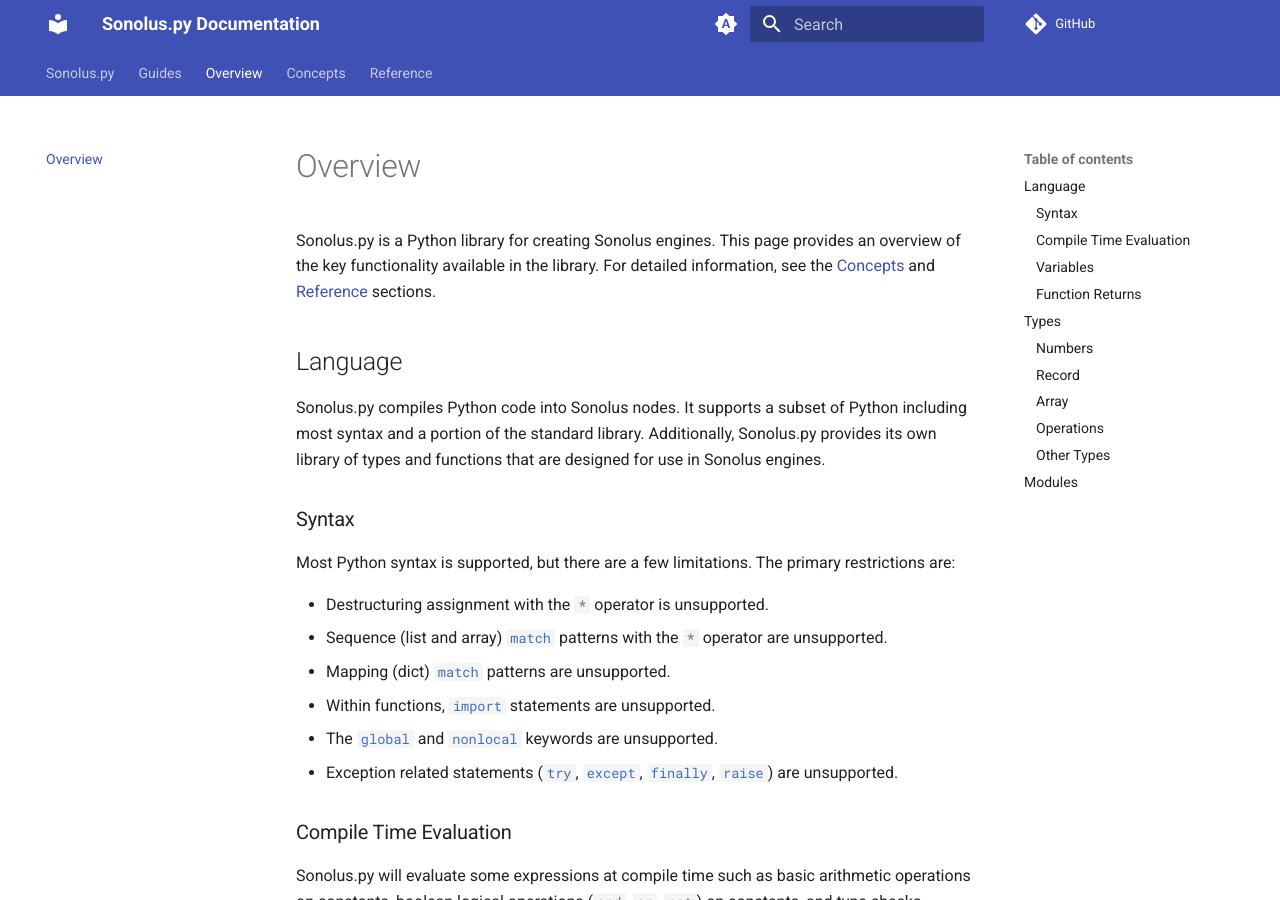
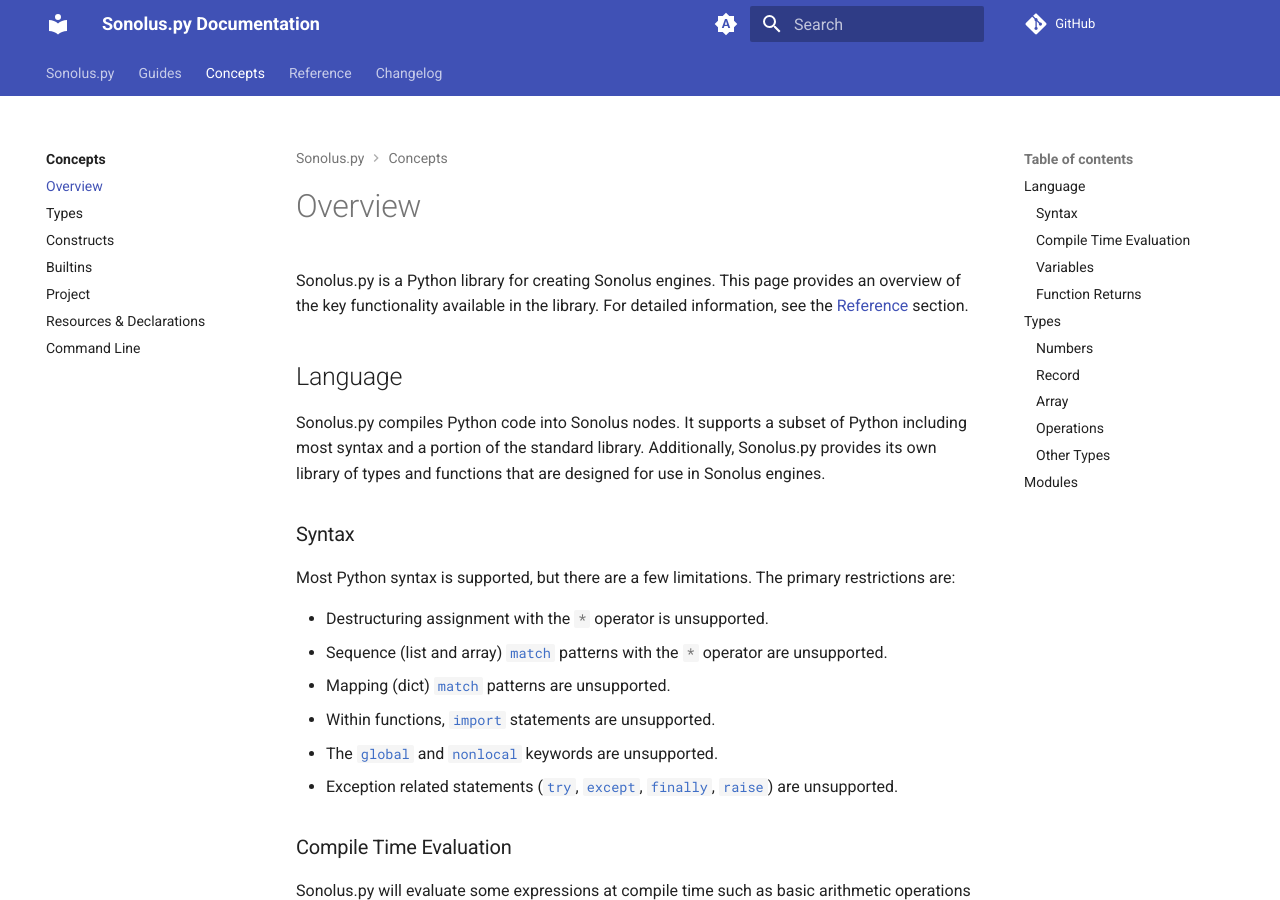
Before and after one commit to qwewqa/sonolus.py, an MkDocs documentation site: the page built from docs/concepts/overview.md, in a window 1280 px wide and 900 px high. Built offline with MkDocs 1.6.1 and Material for MkDocs 9.7.7, drawn with Linux system fonts in a browser that asks for light colours; comment, search, counter and statistics services are not loaded; some of the changed text lies outside the part shown.

````diff
--- a/docs/overview.md
+++ b/docs/concepts/overview.md
@@ -1,8 +1,7 @@
 # Overview
 
 Sonolus.py is a Python library for creating Sonolus engines. This page provides an overview of the key functionality
-available in the library. For detailed information, see the [Concepts](concepts/index.md) and
-[Reference](reference/index.md) sections.
+available in the library. For detailed information, see the [Reference](../reference/index.md) section.
 
 ## Language
 
@@ -84,7 +83,7 @@ Sonolus.py supports `int`, `float`, and `bool` types and most of the standard op
 
 ### Record
 
-[`Record`](reference/sonolus.script.record.md) is the main way to define custom types in Sonolus.py.
+[`Record`](../reference/sonolus.script.record.md) is the main way to define custom types in Sonolus.py.
 It functions similarly to a data class and provides a way to define a type with named fields:
 
 ```python
@@ -116,7 +115,7 @@ assert record_1.a == record_2.value.a == 789
 
 ### Array
 
-[`Array`](reference/sonolus.script.array.md) is a type that represents a fixed-size array of elements of a
+[`Array`](../reference/sonolus.script.array.md) is a type that represents a fixed-size array of elements of a
 specific type:
 
 ```python
@@ -136,7 +135,7 @@ assert record_1.a == 1
 ### Operations
 
 This section is an overview of the operations available for records and arrays. For full details see the
-[Record documentation](reference/sonolus.script.record.md) and [Array documentation](reference/sonolus.script.array.md).
+[Record documentation](../reference/sonolus.script.record.md) and [Array documentation](../reference/sonolus.script.array.md).
 
 Records and arrays come with the `==` and `!=` operators predefined to compare their values for equality:
 
@@ -201,49 +200,49 @@ such as not being valid as Record field types or Array element types.
 Sonolus.py provides a number of built-in modules that can be used in Sonolus engines. These include:
 
 - Project
-    - [Project](reference/sonolus.script.project.md): Configuration for a Sonolus.py project.
-    - [Engine](reference/sonolus.script.engine.md): Configuration for a Sonolus.py engine.
-    - [Level](reference/sonolus.script.level.md): Configuration for a Sonolus.py level.
-    - [Archetype](reference/sonolus.script.archetype.md): Engine archetypes and their configuration.
+    - [Project](../reference/sonolus.script.project.md): Configuration for a Sonolus.py project.
+    - [Engine](../reference/sonolus.script.engine.md): Configuration for a Sonolus.py engine.
+    - [Level](../reference/sonolus.script.level.md): Configuration for a Sonolus.py level.
+    - [Archetype](../reference/sonolus.script.archetype.md): Engine archetypes and their configuration.
 - Core Types
-    - [Array](reference/sonolus.script.array.md): Fixed-size arrays.
-    - [Num](reference/sonolus.script.num.md): Numeric values (int, float, bool).
-    - [Record](reference/sonolus.script.record.md): User-defined types with named fields.
+    - [Array](../reference/sonolus.script.array.md): Fixed-size arrays.
+    - [Num](../reference/sonolus.script.num.md): Numeric values (int, float, bool).
+    - [Record](../reference/sonolus.script.record.md): User-defined types with named fields.
 - Engine Resources
-    - [Bucket](reference/sonolus.script.bucket.md): Judgment buckets.
-    - [Effect](reference/sonolus.script.effect.md): Sound effects.
-    - [Instruction](reference/sonolus.script.instruction.md): Tutorial instructions.
-    - [Options](reference/sonolus.script.options.md): Engine options.
-    - [Particle](reference/sonolus.script.particle.md): Particle effects.
-    - [Sprite](reference/sonolus.script.sprite.md): Sprites and skins.
-    - [UI](reference/sonolus.script.ui.md): Engine ui configuration.
+    - [Bucket](../reference/sonolus.script.bucket.md): Judgment buckets.
+    - [Effect](../reference/sonolus.script.effect.md): Sound effects.
+    - [Instruction](../reference/sonolus.script.instruction.md): Tutorial instructions.
+    - [Options](../reference/sonolus.script.options.md): Engine options.
+    - [Particle](../reference/sonolus.script.particle.md): Particle effects.
+    - [Sprite](../reference/sonolus.script.sprite.md): Sprites and skins.
+    - [UI](../reference/sonolus.script.ui.md): Engine ui configuration.
 - Sonolus Runtime
-    - [Globals](reference/sonolus.script.globals.md): Level data and level memory definition.
-    - [Runtime](reference/sonolus.script.runtime.md): Runtime functions like time and ui configuration.
-    - [Stream](reference/sonolus.script.stream.md): Data streams recorded in play mode and used in watch mode.
-    - [Text](reference/sonolus.script.text.md): Standard Sonolus text constants.
-    - [Timing](reference/sonolus.script.timing.md): Beat and timescale related functions.
+    - [Globals](../reference/sonolus.script.globals.md): Level data and level memory definition.
+    - [Runtime](../reference/sonolus.script.runtime.md): Runtime functions like time and ui configuration.
+    - [Stream](../reference/sonolus.script.stream.md): Data streams recorded in play mode and used in watch mode.
+    - [Text](../reference/sonolus.script.text.md): Standard Sonolus text constants.
+    - [Timing](../reference/sonolus.script.timing.md): Beat and timescale related functions.
 - Python Builtins
-    - [builtins](reference/builtins.md): Supported Python builtins.
-    - [math](reference/math.md): Supported math functions.
-    - [random](reference/random.md): Supported random functions.
-    - [typing](reference/typing.md): Supported typing functions.
+    - [builtins](../reference/builtins.md): Supported Python builtins.
+    - [math](../reference/math.md): Supported math functions.
+    - [random](../reference/random.md): Supported random functions.
+    - [typing](../reference/typing.md): Supported typing functions.
 - Utilities
-    - [ArrayLike](reference/sonolus.script.array_like.md): Mixin for array functionality.
-    - [Containers](reference/sonolus.script.containers.md): Additional container types like [`VarArray`][sonolus.script.containers.VarArray] and [`ArrayMap`][sonolus.script.containers.ArrayMap].
-    - [Debug](reference/sonolus.script.debug.md): Debugging utilities.
-    - [Easing](reference/sonolus.script.easing.md): Easing functions for animations.
-    - [Interval](reference/sonolus.script.interval.md): Mathematical intervals.
-    - [Iterator](reference/sonolus.script.iterator.md): Iterators over collections.
-    - [Maybe](reference/sonolus.script.maybe.md): Optional function return values.
-    - [Printing](reference/sonolus.script.printing.md): Preview mode number printing.
-    - [Quad](reference/sonolus.script.quad.md): Quadrilaterals.
-    - [Transform](reference/sonolus.script.transform.md): Transformations like translation, rotation, and scaling.
-    - [Values](reference/sonolus.script.values.md): Generic utilities for working with values.
-    - [Vec](reference/sonolus.script.vec.md): The Vec2 type and related functions.
+    - [ArrayLike](../reference/sonolus.script.array_like.md): Mixin for array functionality.
+    - [Containers](../reference/sonolus.script.containers.md): Additional container types like [`VarArray`][sonolus.script.containers.VarArray] and [`ArrayMap`][sonolus.script.containers.ArrayMap].
+    - [Debug](../reference/sonolus.script.debug.md): Debugging utilities.
+    - [Easing](../reference/sonolus.script.easing.md): Easing functions for animations.
+    - [Interval](../reference/sonolus.script.interval.md): Mathematical intervals.
+    - [Iterator](../reference/sonolus.script.iterator.md): Iterators over collections.
+    - [Maybe](../reference/sonolus.script.maybe.md): Optional function return values.
+    - [Printing](../reference/sonolus.script.printing.md): Preview mode number printing.
+    - [Quad](../reference/sonolus.script.quad.md): Quadrilaterals.
+    - [Transform](../reference/sonolus.script.transform.md): Transformations like translation, rotation, and scaling.
+    - [Values](../reference/sonolus.script.values.md): Generic utilities for working with values.
+    - [Vec](../reference/sonolus.script.vec.md): The Vec2 type and related functions.
 
-For more details, see the [Reference](reference/index.md) section.
+For more details, see the [Reference](../reference/index.md) section.
 
 [^1]:
     The [`Maybe`][sonolus.script.maybe.Maybe] type is an exception to this rule.
-    See the [`Maybe` documentation](reference/sonolus.script.maybe.md) for details.
+    See the [`Maybe` documentation](../reference/sonolus.script.maybe.md) for details.
--- a/mkdocs.yml
+++ b/mkdocs.yml
@@ -84,9 +84,9 @@ nav:
       - guides/ui.md
       - guides/play.md
       - guides/coming-soon.md
-  - Overview: overview.md
   - Concepts:
       - concepts/index.md
+      - concepts/overview.md
       - concepts/types.md
       - concepts/constructs.md
       - concepts/builtins.md
@@ -131,3 +131,4 @@ nav:
       - reference/sonolus.script.ui.md
       - reference/sonolus.script.values.md
       - reference/sonolus.script.vec.md
+  - Changelog: changelog/index.md
--- a/pyproject.toml
+++ b/pyproject.toml
@@ -1,6 +1,6 @@
 [project]
 name = "sonolus.py"
-version = "0.7.1"
+version = "0.8.0"
 description = "Sonolus engine development in Python"
 readme = "README.md"
 requires-python = ">=3.12"
````
Also changed, not shown: docs/changelog/index.md (added, +9 -0 lines), docs/index.md (+1 -1 lines).
